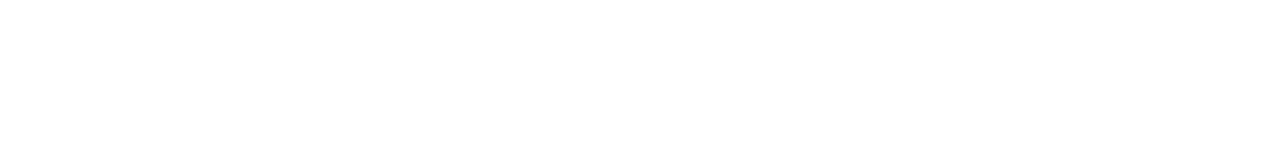
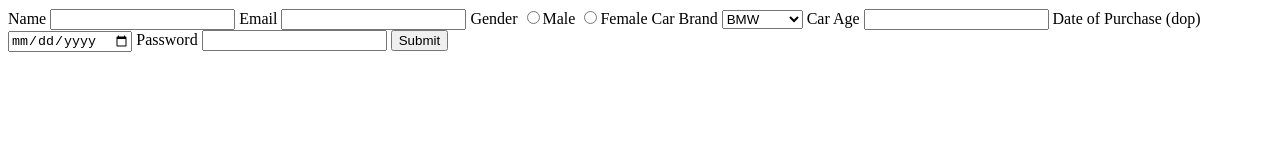
Before and after one commit to acciojob/car-insurance-form-sourabh-bansotiya, a website: page main.html in a window 1280 px wide. Drawn offline with Linux system fonts and the light colour scheme.

Commit message:
created a submission

```diff
--- a/main.html
+++ b/main.html
@@ -8,6 +8,36 @@
 
 <body>
 	<!-- the entire body must be written by student -->
+	<form method="post">
+	<label for="name">Name</label>
+	<input id="name" type="text" required>
+
+	<label for="email">Email</label>
+	<input id="email" type="email" required>
+
+	<label for="gender">Gender</label>
+	<input type="radio" value="male" required>Male
+	<input type="radio" value="female" required>Female
+
+  <label for="car brand">Car Brand</label>
+	<select name="car">
+        <option value="BMW">BMW</option>
+        <option value="Audi">Audi</option>
+        <option value="Mercedez">Mercedez</option>
+        </select>
+
+	<label for="car age">Car Age</label>
+	<input id="carage" type="number" required>
+
+	<label for="date">Date of Purchase (dop)</label>
+	<input id="dop" type="date" required>
+
+	<label for="password">Password</label>
+	<input id="password" type="password" required>
+
+       <button type="submit">Submit</button>
+	</form>
+
     <script type="text/javascript" src="./script.js">
 </script>
 
```
